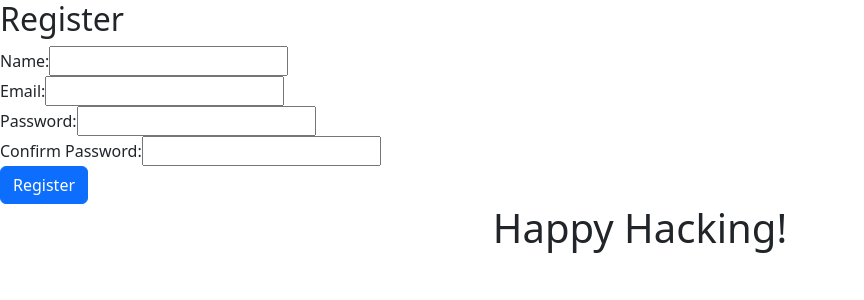
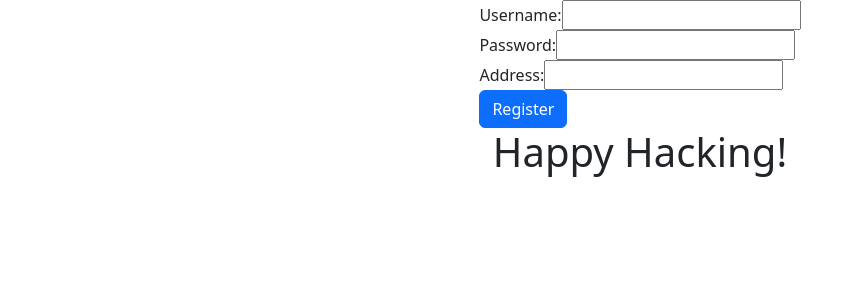
Before and after one commit to SanRaph/fullstack_messaging_frontend, a React (Create React App) app: page / in a window 1280 px wide. Shown: the top 300 px of the page, without its empty margins (0-864 px from the left). Built offline with nearby package versions, Linux system fonts and the light colour scheme.

Commit message:
change css

```diff
--- a/src/Registration.css
+++ b/src/Registration.css
@@ -1,4 +1,5 @@
 .Div {
+    width: 100%;
     display: flex;
     justify-content: center;
     align-items: center;
--- a/src/Registration.js
+++ b/src/Registration.js
@@ -2,39 +2,35 @@ import 'bootstrap/dist/css/bootstrap.min.css';
 import Button from 'react-bootstrap/Button';
 
 import './Registration.css';
+
+
 const Registration = () => {
     return(
 
-        <div className="">
-        <h2>Register</h2>
+        <div className="Div">
         <form >
           {/* Name Input */}
           <div>
-            <label htmlFor="name">Name:</label>
-            <input type="text" id="name" name="name" />
+            <label htmlFor="name">Username:</label>
+            <input type="text" id="Username" name="Username" required/>
           </div>
 
-          {/* Email Input */}
-          <div>
-            <label htmlFor="email">Email:</label>
-            <input type="email" id="email" name="email" />
-          </div>
 
           {/* Password Input */}
           <div>
             <label htmlFor="password">Password:</label>
-            <input type="password" id="password" name="password" />
+            <input type="password" id="password" name="password" required/>
           </div>
 
           {/* Confirm Password Input */}
           <div>
-            <label htmlFor="confirmPassword">Confirm Password:</label>
-            <input type="password" id="confirmPassword" name="confirmPassword" />
+            <label htmlFor="confirmPassword">Address:</label>
+            <input type="text" id="address" name="address" required/>
           </div>
 
           {/* Submit Button */}
           <div>
-            <Button bg="secondary" type="submit">Register</Button>
+            <Button bg="primary" type="submit">Register</Button>
           </div>
         </form>
 
```
